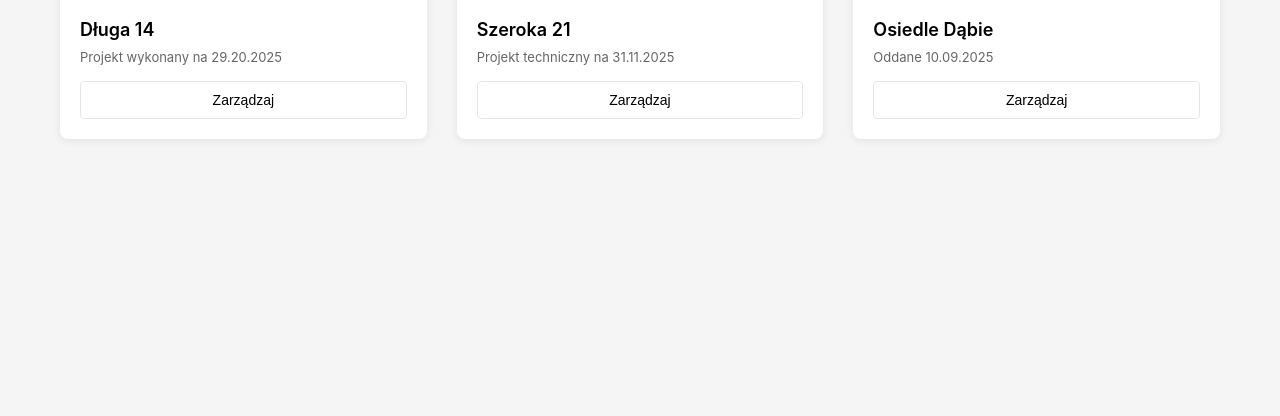
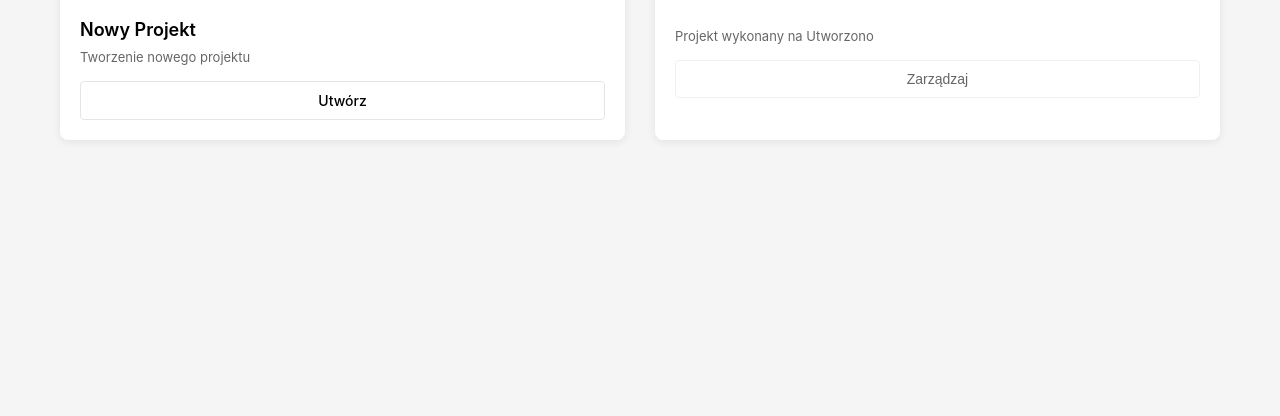
Before and after one commit to krx2/wdpai2025, a PHP site: page /public/views/dashboard.html in a window 1280 px wide. Shown: the part 474-890 px from the top of the page. Run offline with PHP 8.4, Linux system fonts and the light colour scheme; some libraries are stand-ins or nearby versions.

Commit message:
add create project frontend and routing

```diff
--- a/public/views/dashboard.html
+++ b/public/views/dashboard.html
@@ -36,41 +36,39 @@
             </div>
 
             <div class="projects-grid">
-                <!-- Projekt 1 -->
+                <!-- Nowy projekt - zawsze pierwszy -->
                 <div class="project-card">
-                    <img src="https://images.unsplash.com/photo-1555854877-bab0e564b8d5?w=400&h=300&fit=crop"
-                         alt="Długa 14"
-                         class="project-image">
+                    <img alt="Nowy projekt" class="project-image" src="https://images.unsplash.com/photo-1515787366009-7cbdd2dc587b?w=400&h=300&fit=crop">
                     <div class="project-info">
-                        <h3 class="project-title">Długa 14</h3>
-                        <p class="project-date">Projekt wykonany na 29.20.2025</p>
-                        <button class="btn-manage">Zarządzaj</button>
+                        <h3 class="project-title">Nowy Projekt</h3>
+                        <p class="project-date">Tworzenie nowego projektu</p>
+                        <a href="/projects/create" class="btn-manage" style="display: block; text-align: center; text-decoration: none; color: inherit;">Utwórz</a>
                     </div>
                 </div>
 
-                <!-- Projekt 2 -->
-                <div class="project-card">
-                    <img src="https://images.unsplash.com/photo-1486406146926-c627a92ad1ab?w=400&h=300&fit=crop"
-                         alt="Szeroka 21"
-                         class="project-image">
-                    <div class="project-info">
-                        <h3 class="project-title">Szeroka 21</h3>
-                        <p class="project-date">Projekt techniczny na 31.11.2025</p>
-                        <button class="btn-manage">Zarządzaj</button>
-                    </div>
-                </div>
-
-                <!-- Projekt 3 -->
-                <div class="project-card">
-                    <img src="https://images.unsplash.com/photo-1545324418-cc1a3fa10c00?w=400&h=300&fit=crop"
-                         alt="Osiedle Dąbie"
-                         class="project-image">
-                    <div class="project-info">
-                        <h3 class="project-title">Osiedle Dąbie</h3>
-                        <p class="project-date">Oddane 10.09.2025</p>
-                        <button class="btn-manage">Zarządzaj</button>
-                    </div>
-                </div>
+                <!-- Projekty użytkownika z bazy danych -->
+                <?php if (!empty($projects)): ?>
+                    <?php foreach ($projects as $project): ?>
+                        <div class="project-card">
+                            <img src="<?= htmlspecialchars($project['image_url'] ?? 'https://images.unsplash.com/photo-1542621334-a254cf47733d?w=400&h=300&fit=crop') ?>"
+                                 alt="<?= htmlspecialchars($project['title']) ?>"
+                                 class="project-image">
+                            <div class="project-info">
+                                <h3 class="project-title"><?= htmlspecialchars($project['title']) ?></h3>
+                                <p class="project-date">
+                                    <?php if (!empty($project['subtitle'])): ?>
+                                        <?= htmlspecialchars($project['subtitle']) ?>
+                                    <?php elseif (!empty($project['completion_date'])): ?>
+                                        Projekt wykonany na <?= htmlspecialchars(date('d.m.Y', strtotime($project['completion_date']))) ?>
+                                    <?php else: ?>
+                                        Utworzono <?= htmlspecialchars(date('d.m.Y', strtotime($project['created_at']))) ?>
+                                    <?php endif; ?>
+                                </p>
+                                <button class="btn-manage" disabled style="opacity: 0.6; cursor: not-allowed;">Zarządzaj</button>
+                            </div>
+                        </div>
+                    <?php endforeach; ?>
+                <?php endif; ?>
             </div>
         </main>
     </div>
```
Also changed, not shown: Routing.php (+23 -0 lines), public/views/project-create.html (added, +54 -0 lines), public/styles/project-form.css (added).
